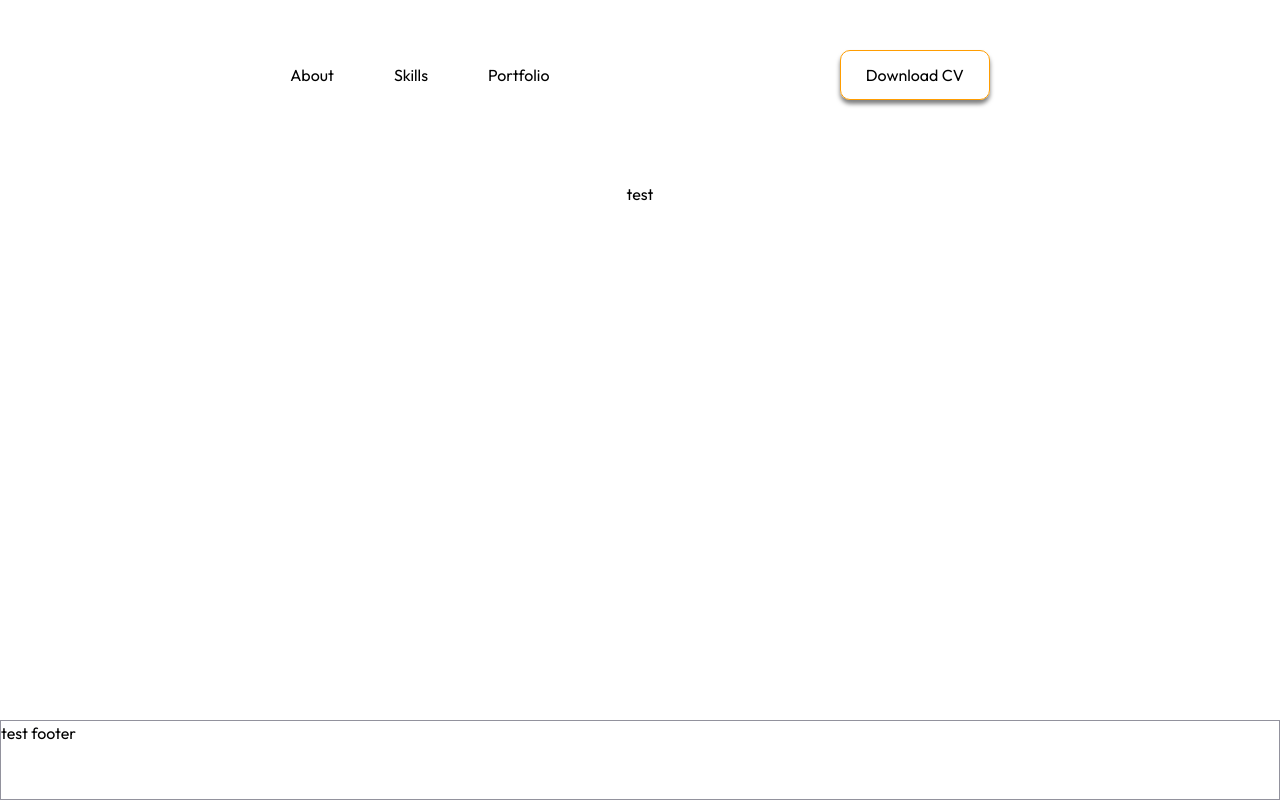
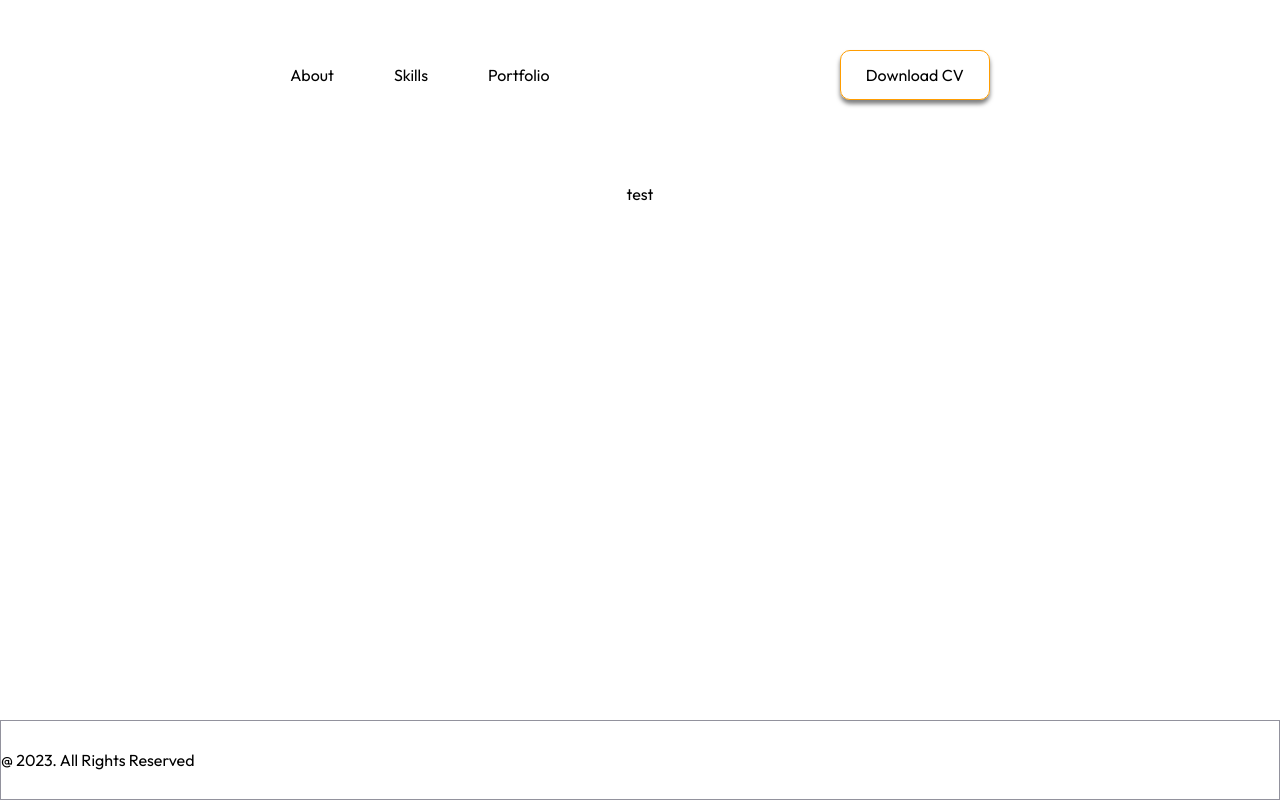
Before and after one commit to antoanparashkevov/antoanp-nextjs, a Next.js app: page / in a window 1280 px wide. Built offline with nearby package versions, Linux system fonts and the light colour scheme.

Commit message:
enhance the footer

```diff
--- a/src/components/layout/Footer.js
+++ b/src/components/layout/Footer.js
@@ -1,10 +1,13 @@
-
+import styles from './Footer.module.scss';
 
 const Footer = () => {
 
     return (
-        <div>
-            test
+        <div className={styles['footer_container']}>
+            <span>@ 2023. All Rights Reserved</span>
+            <div className={styles['footer_social_icons']}>
+
+            </div>
         </div>
     )
 }
--- /dev/null
+++ b/src/components/layout/Footer.module.scss
@@ -0,0 +1,9 @@
+@use '../../styles/variables';
+
+.footer_container {
+    display: flex;
+    justify-content: space-between;
+    align-items:center;
+    height: 100%;
+    font-size: variables.$primary-font-size;
+}
--- a/src/pages/index.js
+++ b/src/pages/index.js
@@ -3,6 +3,7 @@ import styled from 'styled-components';
 
 //layout components
 import TheHeader from "@/components/layout/TheHeader";
+import Footer from "@/components/layout/Footer";
 
 //styled-components
 const HeaderWrapper = styled.header`
@@ -35,7 +36,7 @@ export default function HomePage () {
             test
         </MainWrapper>
         <FooterWrapper>
-            test footer
+            <Footer />
         </FooterWrapper>
     </Fragment>
   )
```
